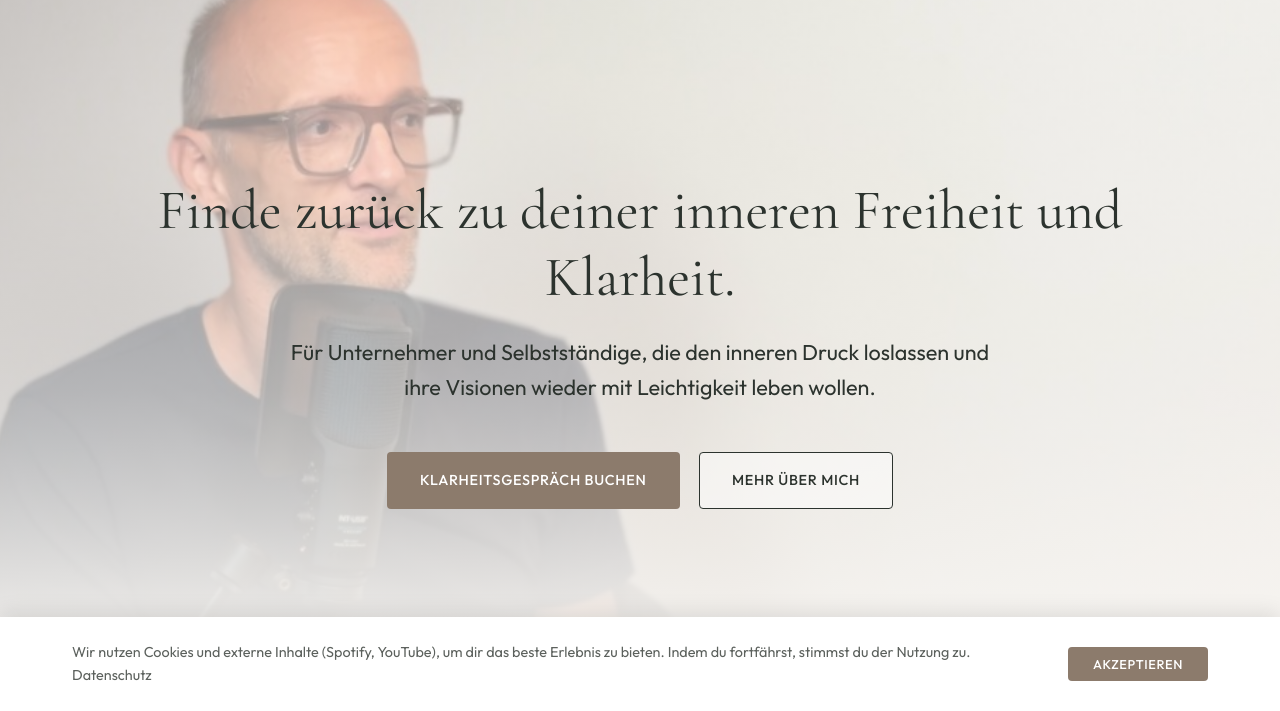
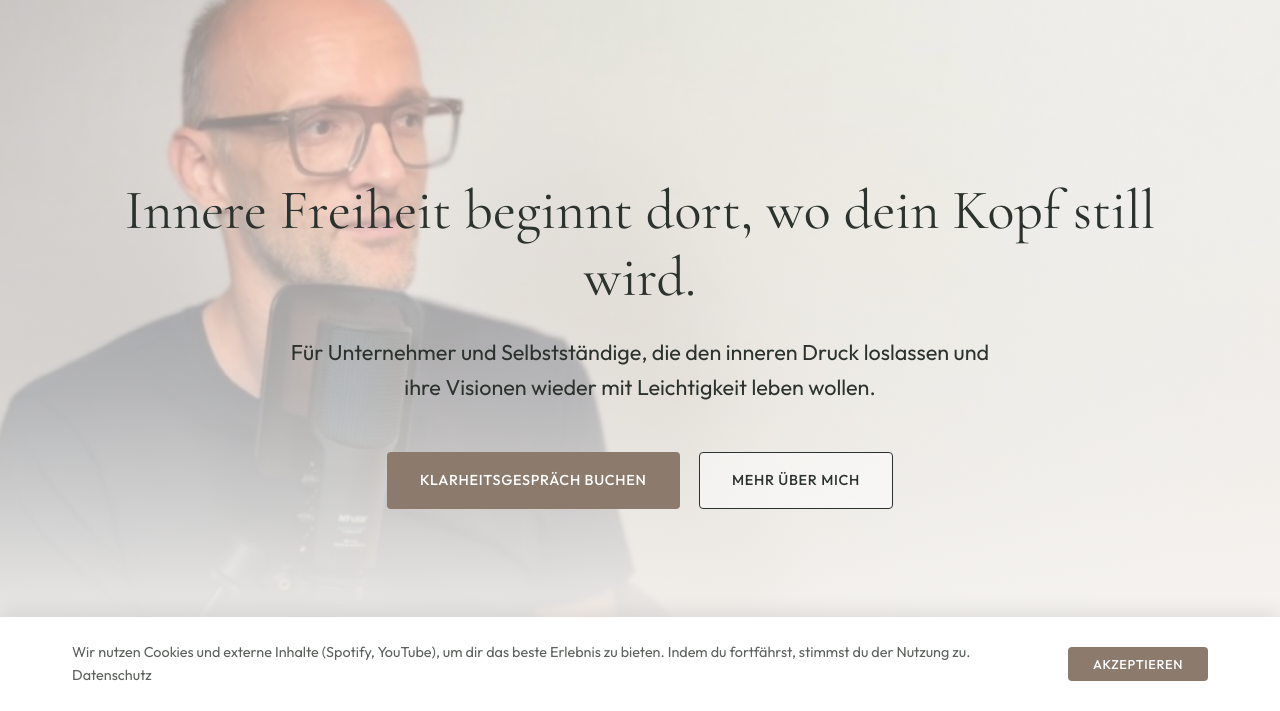
Before and after one commit to michael-geiregger/Homepage, a website built with Vite: page index.html in a window 1280 px wide. Shown: the part 89-800 px from the top of the page. Built offline with nearby package versions, Linux system fonts and the light colour scheme.

Commit message:
chore: correct hero headline in index.html

```diff
--- a/index.html
+++ b/index.html
@@ -44,8 +44,8 @@
     <section class="hero-bg fade-in">
       <div class="hero-overlay"></div>
       <div class="container hero-content-centered">
-        <h1 style="margin-bottom: 1.5rem; color: var(--text-primary);">Finde zurück zu deiner inneren Freiheit und
-          Klarheit.</h1>
+        <h1 style="margin-bottom: 1.5rem; color: var(--text-primary);">Innere Freiheit beginnt dort, wo dein Kopf still
+          wird.</h1>
         <p style="font-size: 1.35rem; max-width: 700px; margin: 0 auto; color: var(--text-primary);">
           Für Unternehmer und Selbstständige, die den inneren Druck loslassen und ihre Visionen wieder mit
           Leichtigkeit leben wollen.
```
